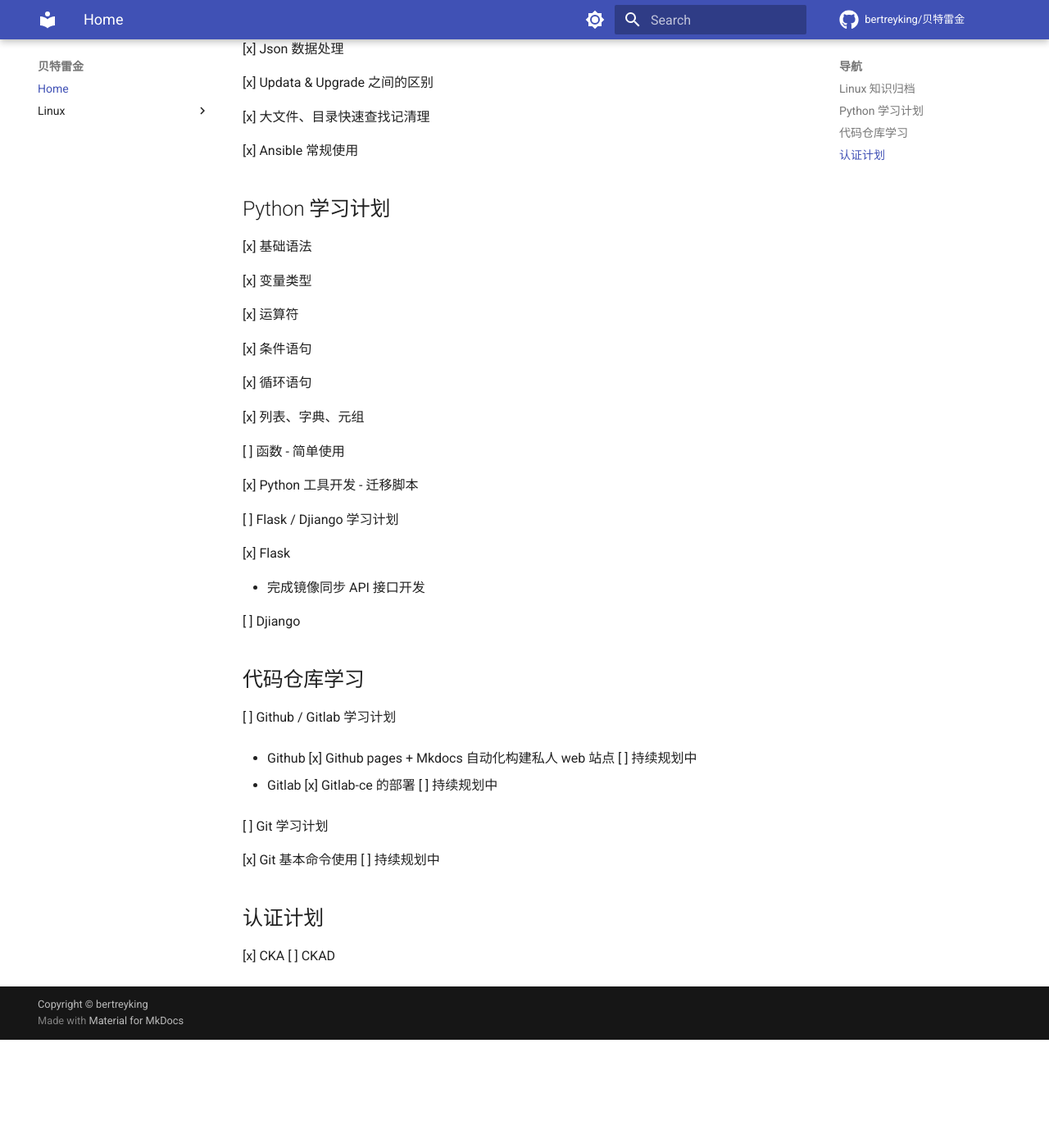
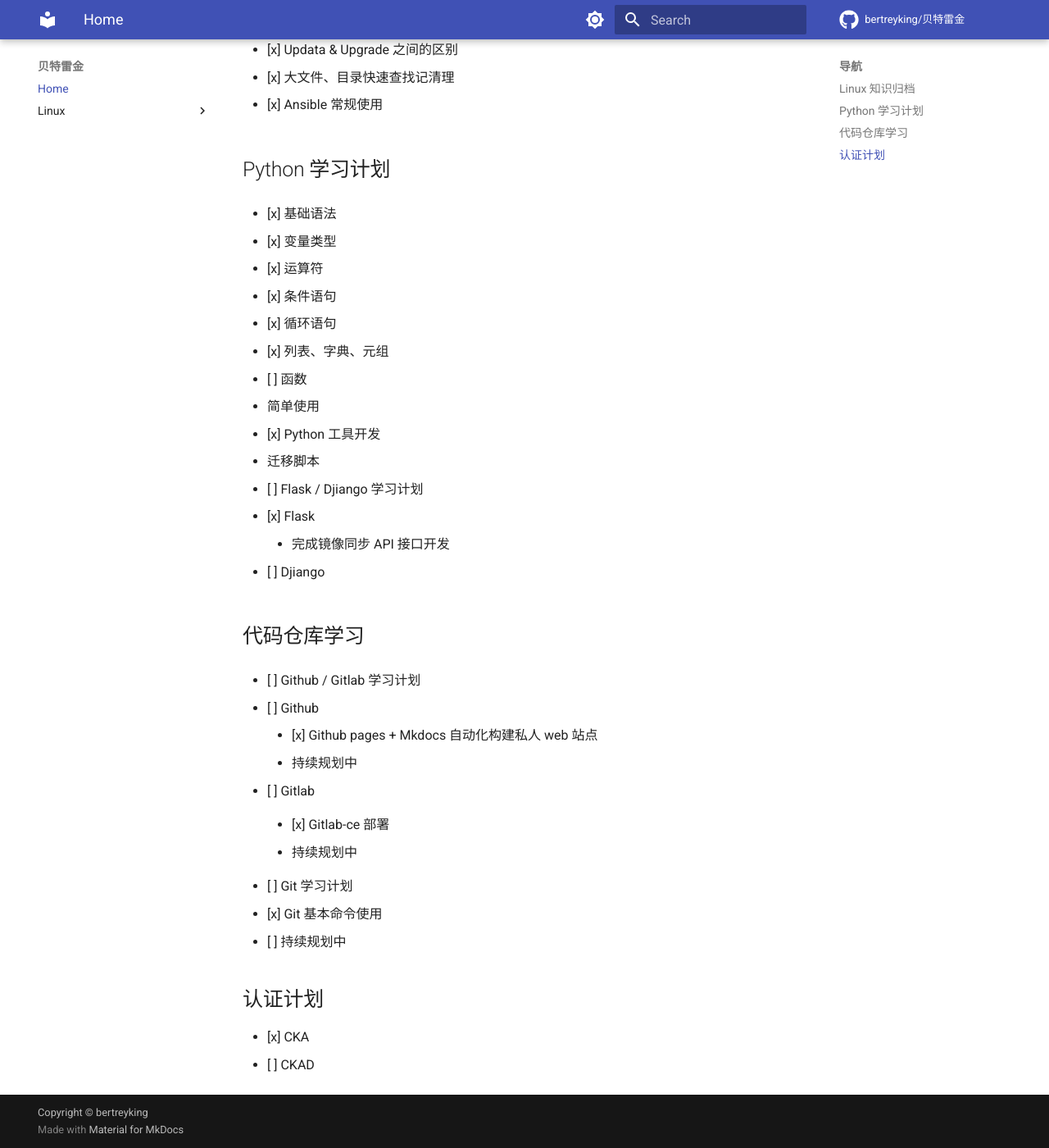
Before and after one commit to bertreyking/bertreyking.github.io, an MkDocs documentation site: the page built from docs/index.md, in a window 1280 px wide and 1400 px high, scrolled down 392 px. Shown: the whole window at 82% size. Built offline with MkDocs 1.6.1 and Material for MkDocs 9.7.7, drawn with Linux system fonts in a browser that asks for light colours; comment, search, counter and statistics services are not loaded; before the commit the page ends 1660 px from its top, so only the background shows below that.

Commit message:
upate index

```diff
--- a/docs/index.md
+++ b/docs/index.md
@@ -2,70 +2,71 @@
 
 ## Linux 知识归档
 
-[x] CPU 性能分析
+- [x] CPU 性能分析
 
-[x] CPU 上下文切换分析
+- [x] CPU 上下文切换分析
 
-[x] Iptables 使用
+- [x] Iptables 使用
 
-[x] Tcpdump 使用
+- [x] Tcpdump 使用
 
-[x] DNS 解析
+- [x] DNS 解析
 
-[x] Json 数据处理
+- [x] Json 数据处理
 
-[x] Updata & Upgrade 之间的区别
+- [x] Updata & Upgrade 之间的区别
 
-[x] 大文件、目录快速查找记清理
+- [x] 大文件、目录快速查找记清理
 
-[x] Ansible 常规使用
+- [x] Ansible 常规使用
 
 ## Python 学习计划
 
-[x] 基础语法
+- [x] 基础语法
 
-[x] 变量类型
+- [x] 变量类型
 
-[x] 运算符
+- [x] 运算符
 
-[x] 条件语句
+- [x] 条件语句
 
-[x] 循环语句
+- [x] 循环语句
 
-[x] 列表、字典、元组
+- [x] 列表、字典、元组
 
-[ ] 函数
-- 简单使用
+- [ ] 函数
+  - 简单使用
 
-[x] Python 工具开发
- - 迁移脚本
+- [x] Python 工具开发
+  - 迁移脚本
 
-[ ] Flask / Djiango 学习计划
+- [ ] Flask / Djiango 学习计划
 
-  [x] Flask
+  - [x] Flask
+    - 完成镜像同步 API 接口开发
 
-  - 完成镜像同步 API 接口开发
-
-  [ ] Djiango
+  - [ ] Djiango
 
 ## 代码仓库学习
 
-[ ] Github / Gitlab 学习计划
+- [ ] Github / Gitlab 学习计划
 
-- Github
-[x] Github pages + Mkdocs 自动化构建私人 web 站点
-[ ] 持续规划中
+  - [ ] Github
 
-- Gitlab
-[x] Gitlab-ce 的部署
-[ ] 持续规划中
+    - [x] Github pages + Mkdocs 自动化构建私人 web 站点
+    - 持续规划中
 
-[ ] Git 学习计划
+  - [ ] Gitlab
 
-[x] Git 基本命令使用
-[ ] 持续规划中
+    - [x] Gitlab-ce 部署
+
+    - 持续规划中
+
+- [ ] Git 学习计划
+  - [x] Git 基本命令使用
+  - [ ] 持续规划中
 
 ## 认证计划
 
-[x] CKA
-[ ] CKAD
+- [x] CKA
+- [ ] CKAD
```
